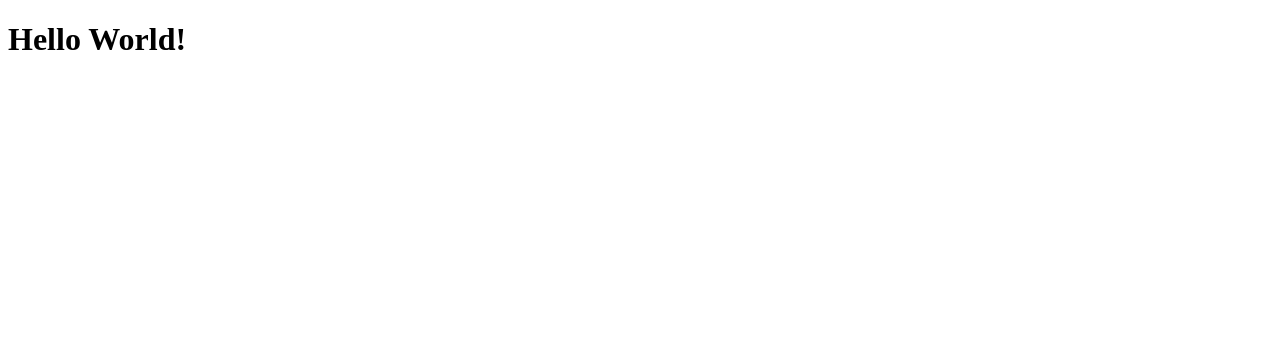
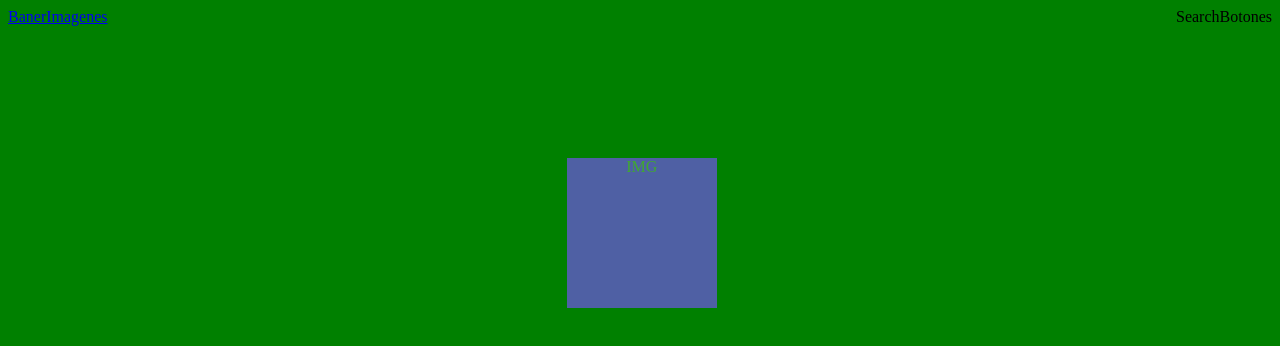
Before and after one commit to ThomRojas/clasesjs, a plain HTML site: page index.html in a window 1280 px wide. Drawn offline with Linux system fonts and the light colour scheme.

Commit message:
clases del primer día

```diff
--- /dev/null
+++ b/clases.css
@@ -0,0 +1,26 @@
+body {
+    background-color: green;
+
+}
+
+.container {
+    display: flex;
+}
+
+.banner1 {
+    text-align: right;
+    display: flex;
+}
+
+.img1 {
+    text-align: center;
+    background-color: rgb(79, 96, 164);
+    width: 150px;
+    height: 150px;
+    color:rgb(64, 169, 48);
+    display: flex;
+    justify-content: center;
+    margin-top: 150px;
+    margin-left: auto;
+    margin-right: auto;
+}
--- a/index.html
+++ b/index.html
@@ -1,12 +1,28 @@
 <!DOCTYPE html>
 <html lang="en">
+
 <head>
     <meta charset="UTF-8">
     <meta http-equiv="X-UA-Compatible" content="IE=edge">
     <meta name="viewport" content="width=device-width, initial-scale=1.0">
-    <title>Document</title>
+    <link rel="stylesheet" type="text/css" href="clases.css" />
+    <title>Thomas Rojas</title>
 </head>
+
 <body>
-    <h1>Hello World!</h1>
+
+
+    <div class="container">
+        <div class="banner1">
+            <a href="gmail.com" >Baner</a>
+            <a href="google.com/imagenes">Imagenes</a>
+        </div>
+        <div class="img1">
+          <div class="img2">IMG</div>
+        </div>
+        <div>Search</div>
+        <div>Botones</div>
+    </div>
 </body>
+
 </html>
```
Also changed, not shown: pruebas.js (added, +8 -0 lines).
